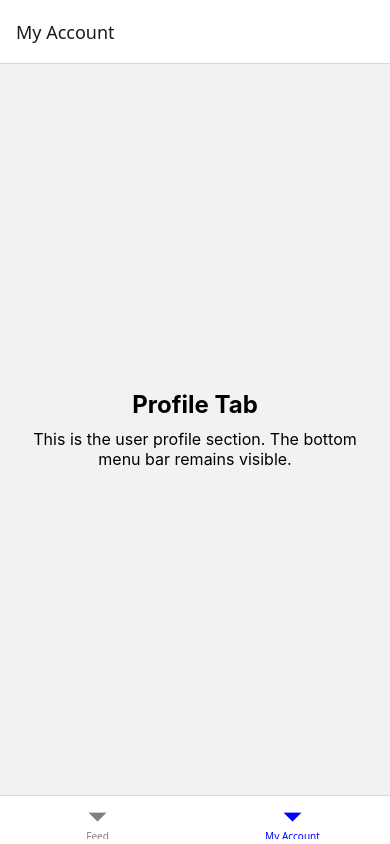
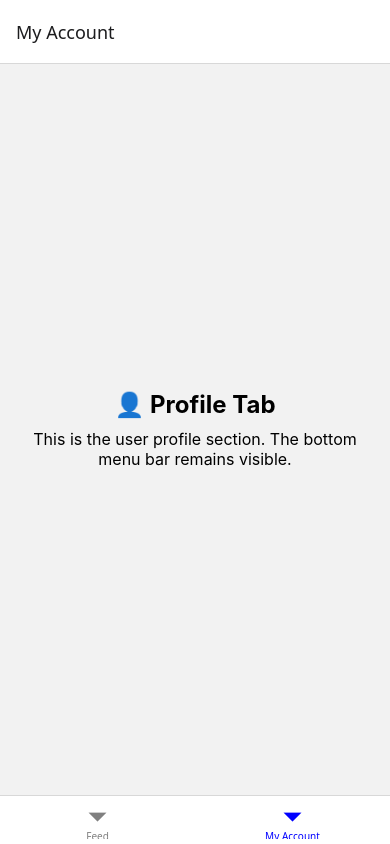
Before and after one commit to MarkJubasan/CSElec1-lesson7-and-8, a React Native app: screen /Profile in a window 390 px wide. Built offline with nearby package versions, Linux system fonts and the light colour scheme.

Commit message:
added icons or emojis

```diff
--- a/HomeScreen.js
+++ b/HomeScreen.js
@@ -4,7 +4,7 @@ import { styles } from './styles';
 export default function HomeScreen () {
     return (
     <View style={styles.container}>
-        <Text style={styles.title}> Home Tab</Text>
+        <Text style={styles.title}>🏡 Home Tab</Text>
 
         <Text style={styles.text}>
             This is the main feed. Notice that when you switch tabs and come back, this screen doesn't have to reload from scratch.
--- a/ProfileScreen.js
+++ b/ProfileScreen.js
@@ -4,7 +4,7 @@ import { styles } from './styles';
 export default function ProfileScreen () {
     return (
         <View style={styles.container}>
-            <Text style={styles.title}>Profile Tab</Text>
+            <Text style={styles.title}>👤 Profile Tab</Text>
 
             <Text style={styles.text}>
                 This is the user profile section. The bottom menu bar remains visible.
```
